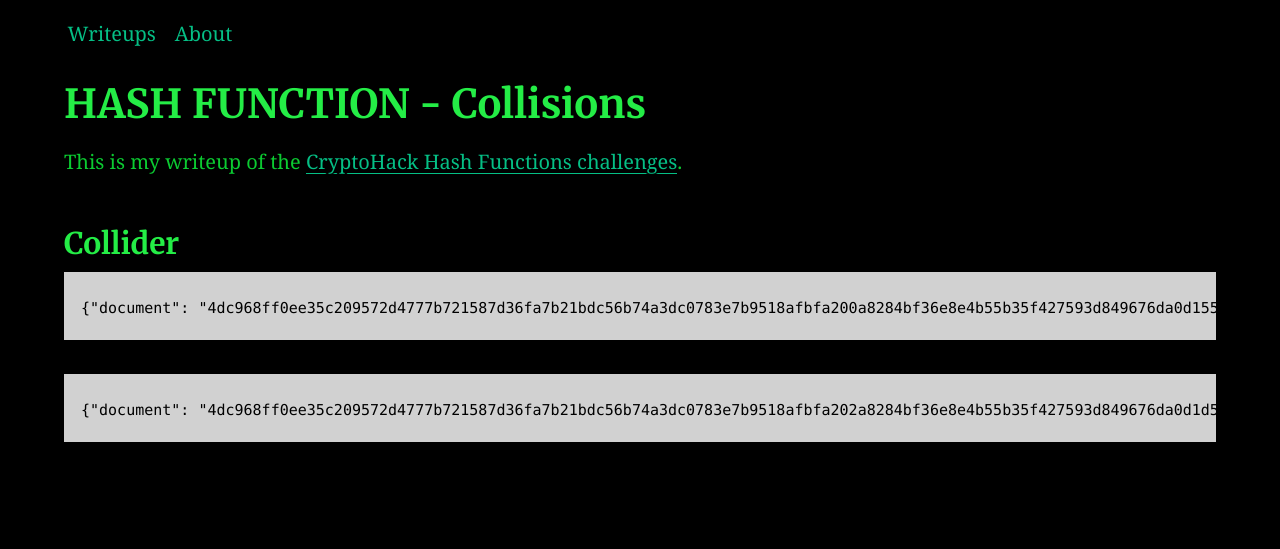
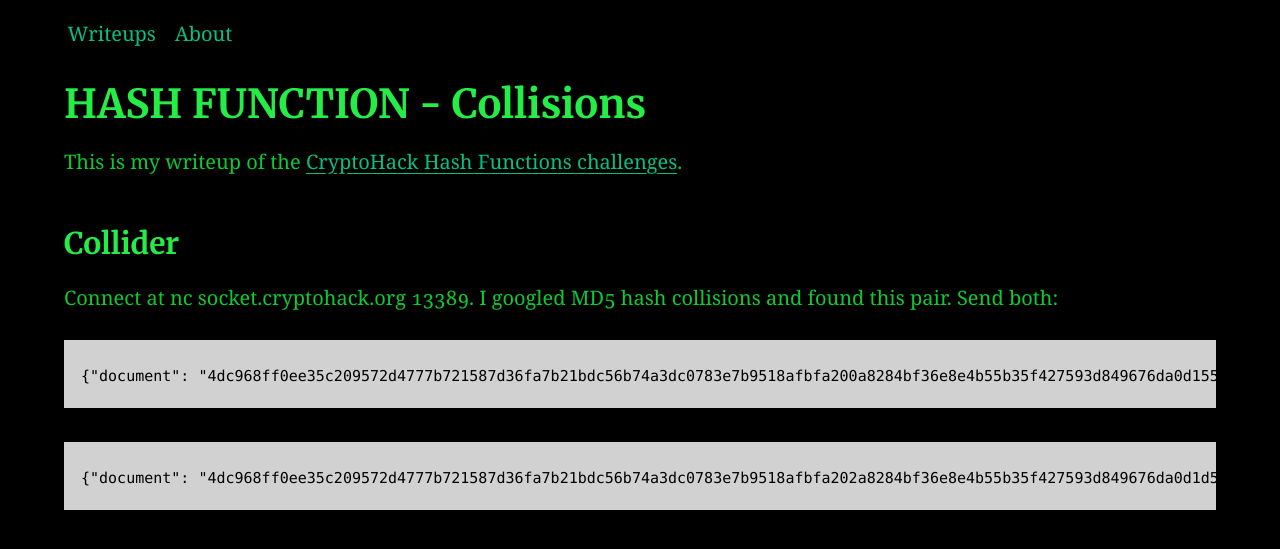
Before and after one commit to AC01010/Connor-McCartney.github.io, a Jekyll site: the page built from _posts/2002-01-9-CryptohackHASHcollisions.md, in a window 1280 px wide. Shown: the top 549 px of the page. Built offline with Jekyll 4.4.1, drawn with Linux system fonts in a browser that asks for light colours.

Commit message:
Update 2002-01-9-CryptohackHASHcollisions.md

````diff
--- a/_posts/2002-01-9-CryptohackHASHcollisions.md
+++ b/_posts/2002-01-9-CryptohackHASHcollisions.md
@@ -10,6 +10,9 @@
 
 ### Collider
 
+
+Connect at nc socket.cryptohack.org 13389. I googled MD5 hash collisions and found this pair. Send both:
+
 ```
 {"document": "4dc968ff0ee35c209572d4777b721587d36fa7b21bdc56b74a3dc0783e7b9518afbfa200a8284bf36e8e4b55b35f427593d849676da0d1555d8360fb5f07fea2"}
 ```
````
